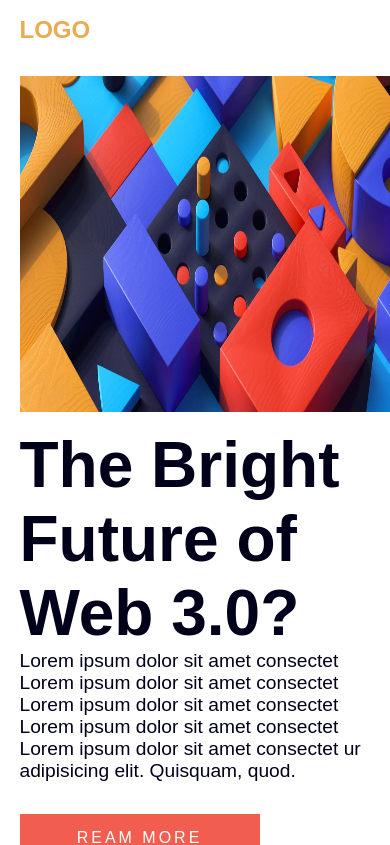
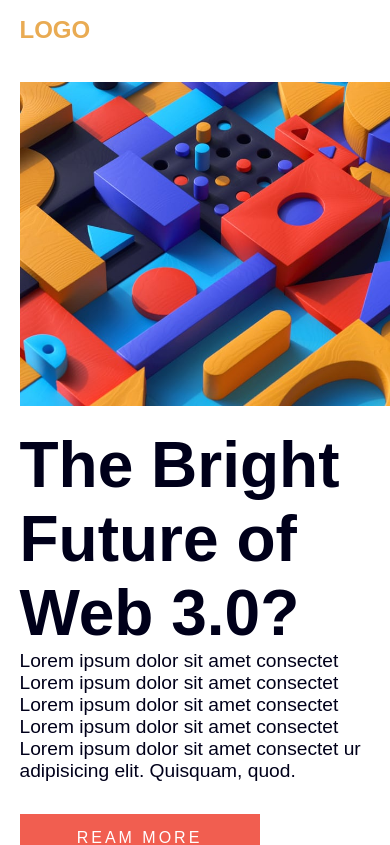
Before and after one commit to MussOo/news-homepage-main, a React (Vite) app: page / in a window 390 px wide. Shown: the top 845 px of the page. Built offline with nearby package versions, Linux system fonts and the light colour scheme; a web font is replaced by a local one.

Commit message:
update img main responsive version

```diff
--- a/public/main.css
+++ b/public/main.css
@@ -226,8 +226,16 @@ nav ul li a:hover{
     font-weight: 400;
 }
 
-
+.img-mobile{
+    display: none;
+}
 @media (max-width: 900px) {
+    .img-web{
+        display: none;
+    }
+    .img-mobile{
+        display: block;
+    }
     body{
         margin: 0;
         padding: 0;
@@ -255,6 +263,7 @@ nav ul li a:hover{
         margin-right: 5%;
     }
     .mid img{
+        object-fit: scale-down;
         width: 95%;
         height: 21em;
     }
--- a/src/components/Main.jsx
+++ b/src/components/Main.jsx
@@ -4,7 +4,8 @@ function Main() {
 
   return <div className='Main'>
     <div className='mid'>
-      <img src="../../public/images/image-web-3-desktop.jpg" alt="" />
+      <img className='img-web' src="../../public/images/image-web-3-desktop.jpg" alt="" />
+      <img className='img-mobile' src="../../public/images/image-web-3-mobile.jpg" alt="" />
       <div className='container'>
         <div className='title'>
           The Bright Future of Web 3.0?
```
